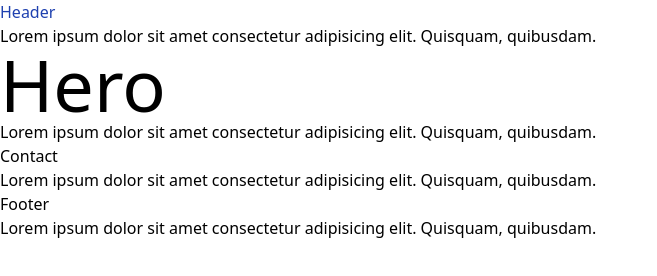
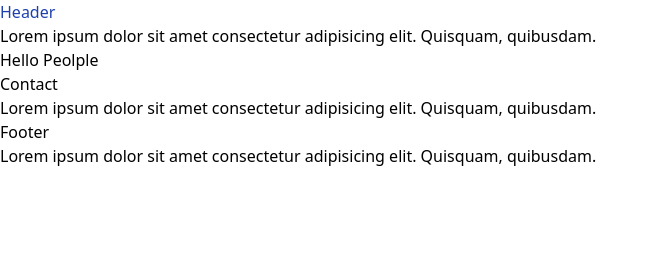
Before and after one commit to ishimweClaude12/OJ-Team10-Web-Project, a website: page index.html in a window 1280 px wide. Shown: the whole page, without its empty margins (0-657 px from the left). Drawn offline with Linux system fonts and the light colour scheme.

Commit message:
linking the page

```diff
--- a/index.html
+++ b/index.html
@@ -17,14 +17,14 @@
 
     window.onload = () => {
         loadComponents('header', 'src/sections/header.html');
-        loadComponents('hero', 'src/sections/hero.html');
+        loadComponents('manageTeam', 'src/sections/manageTeam/manageTeam.html');
         loadComponents('contact', 'src/sections/contact.html');
         loadComponents('footer', 'src/sections/footer.html');
     }
 </script>
 <body>
     <div id="header"></div>
-    <div id="hero"></div>
+    <div id="manageTeam"></div>
     <div id="contact"></div>
     <div id="footer"></div>
 </body>
--- a/src/sections/manageTeam/manageTeam.html
+++ b/src/sections/manageTeam/manageTeam.html
@@ -6,6 +6,10 @@
     <title>Document</title>
 </head>
 <body>
-
+    <div class="container">
+        <section class="managedTeam">
+            Hello Peolple
+        </section>
+    </div>
 </body>
 </html>
```
Also changed, not shown: dist/output.css.
